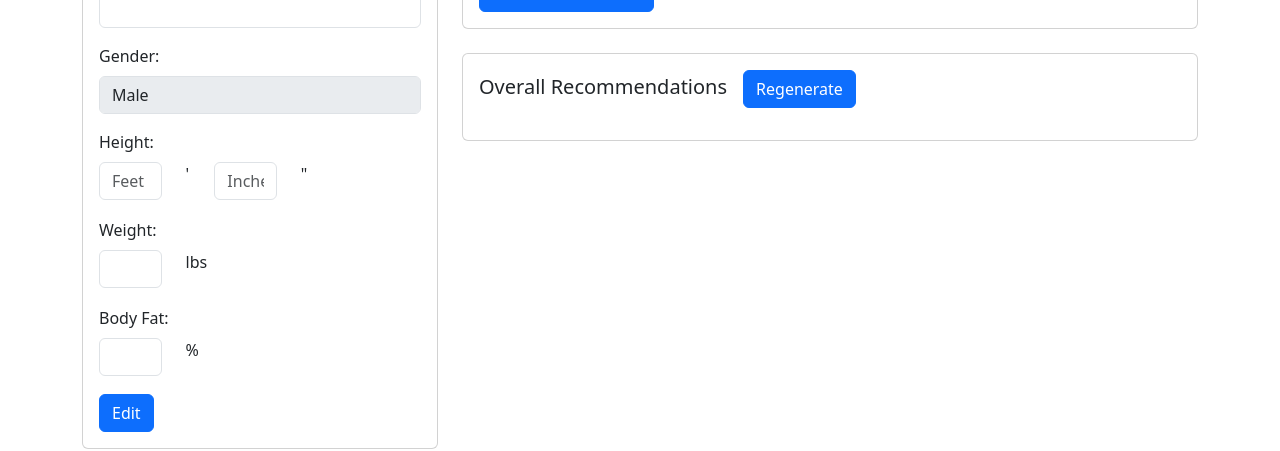
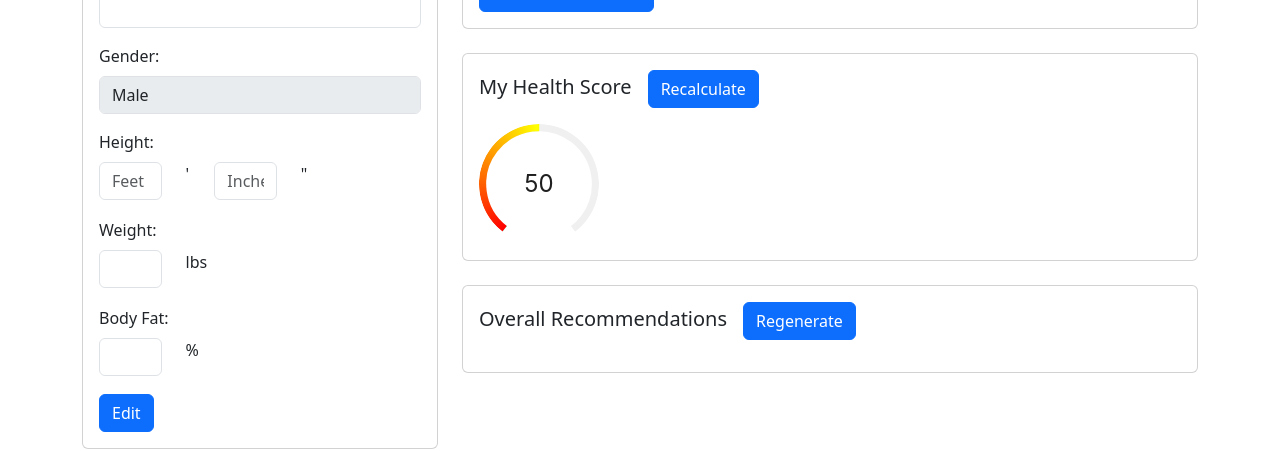
Before and after one commit to JT-aa/MediAI, a React (Vite) app in the folder frontend/: page / in a window 1280 px wide. Shown: the part 329-780 px from the top of the page. Built offline with nearby package versions, Linux system fonts and the light colour scheme; no server answers.

Commit message:
add health score

```diff
--- a/frontend/src/pages/HomePage.jsx
+++ b/frontend/src/pages/HomePage.jsx
@@ -10,6 +10,7 @@ import {
   Modal,
   ListGroup,
 } from "react-bootstrap";
+import { Flex, Progress } from "antd";
 
 const HomePage = () => {
   const BACKEND_API_URL = "http://127.0.0.1:8000";
@@ -21,6 +22,14 @@ const HomePage = () => {
   const [showDeleteModal, setShowDeleteModal] = useState(false);
   const [selectedReportId, setSelectedReportId] = useState(null);
   const [sortCriteria, setSortCriteria] = useState("id"); // Default sorting by ID
+  const [healthScore, setHealthScore] = useState(50);
+  const [overallRecommendations, setOverallRecommendations] = useState([]);
+
+  const conicColors = {
+    "0%": "#FF0000",
+    "50%": "#FFFF00",
+    "100%": "#008000",
+  };
 
   useEffect(() => {
     fetchUser();
@@ -337,6 +346,22 @@ const HomePage = () => {
           <Card>
             <Card.Body>
               <Card.Title className="mb-3">
+                My Health Score
+                <Button style={{ marginLeft: "16px" }}>Recalculate</Button>
+              </Card.Title>
+              <Progress
+                type="dashboard"
+                percent={healthScore}
+                format={(percent) => `${percent}`}
+                strokeColor={conicColors}
+              />
+            </Card.Body>
+          </Card>
+          <Row className="mt-4"></Row>
+
+          <Card>
+            <Card.Body>
+              <Card.Title className="mb-3">
                 Overall Recommendations
                 <Button style={{ marginLeft: "16px" }}>Regenerate</Button>
               </Card.Title>
```
Also changed, not shown: 1 other file (tests, documents, lock files or other folders).
